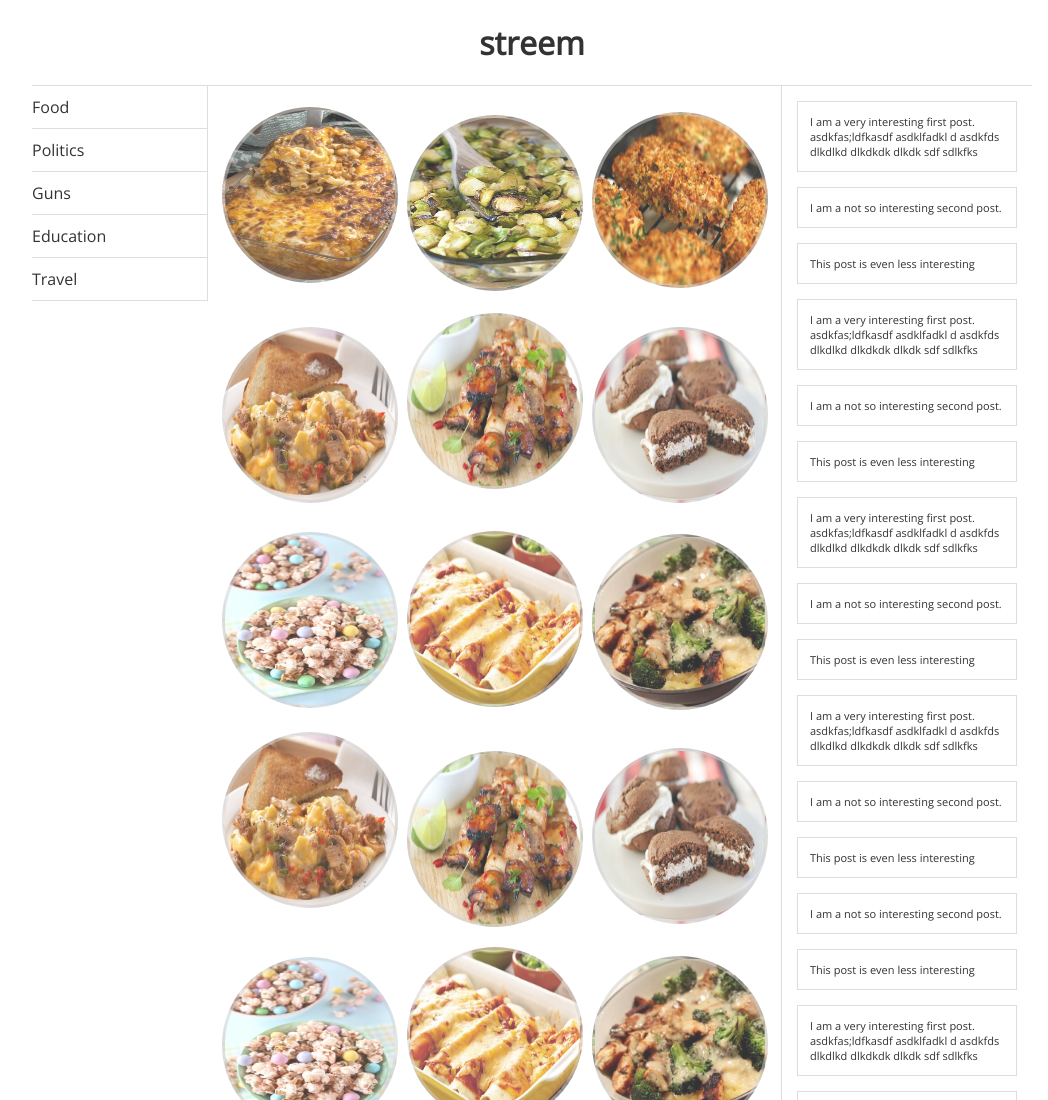
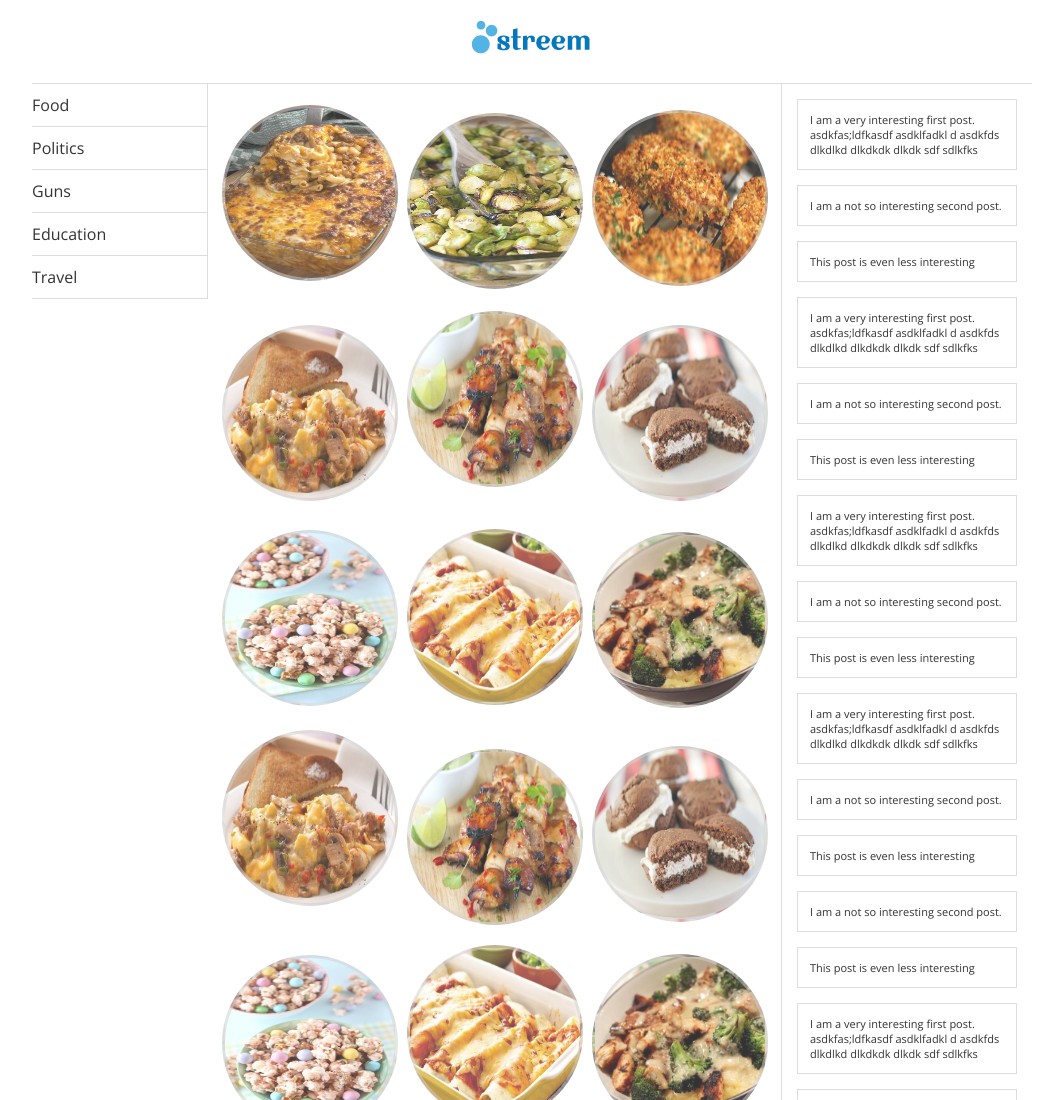
Before and after one commit to christianreyes/streem, a plain HTML site: page index.html in a window 1280 px wide. Shown: the top 1100 px of the page, without its empty margins (108-1156 px from the left). Drawn offline with nearby package versions, Linux system fonts and the light colour scheme.

Commit message:
Updated logo

```diff
--- a/index.html
+++ b/index.html
@@ -13,7 +13,7 @@
     <div id="wrapper">
       <div id="header">
         <div id="logo">
-          <h1>streem</h1>
+          <img src="images/logo.png">
         </div>
       </div>
       <div id="main">
```
Also changed, not shown: images/logo.png (added), 1 other file.
